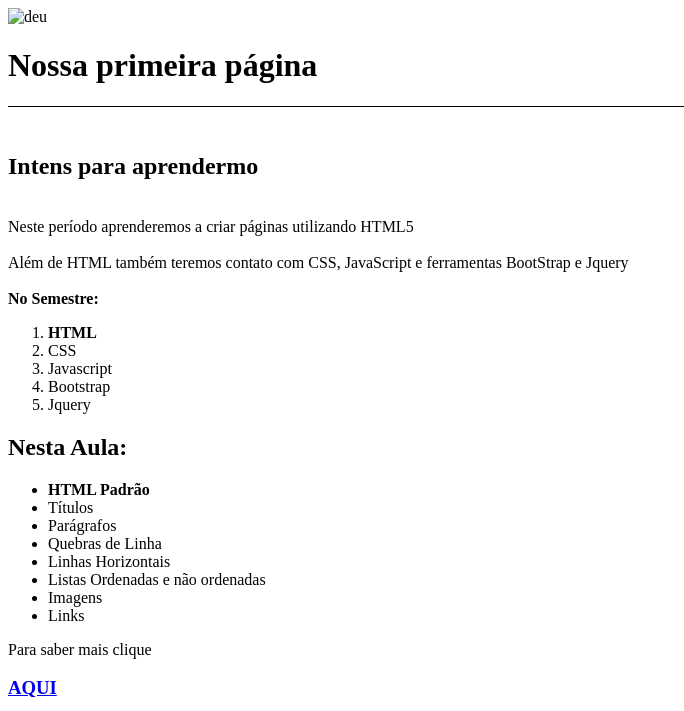
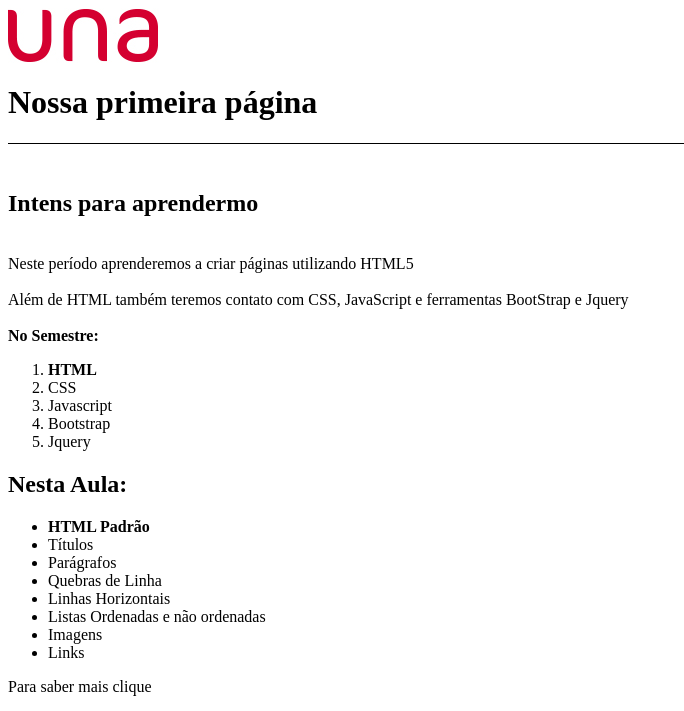
Before and after one commit to Gustavoas36/gustavoas36.github.io, a plain HTML site: page index.html in a window 1280 px wide. Shown: the top 711 px of the page, without its empty margins (0-684 px from the left). Drawn offline with Linux system fonts and the light colour scheme.

Commit message:
Update index.html

```diff
--- a/index.html
+++ b/index.html
@@ -6,7 +6,7 @@
 		</title>
 	</head>
 	<body>
-		<img src="una.png"alt=deu ruim /> <br>
+		<img src="una-logo.jpg"alt=deu ruim /> <br>
 		<h1>Nossa primeira página</h1>
 		<hr align="center" width="4000" size="1" color="black"> <br>
 		<h2>Intens para aprendermo</h2><br>
```
